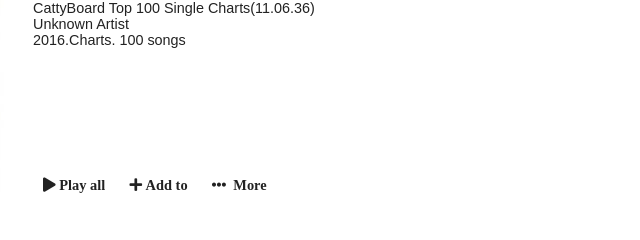
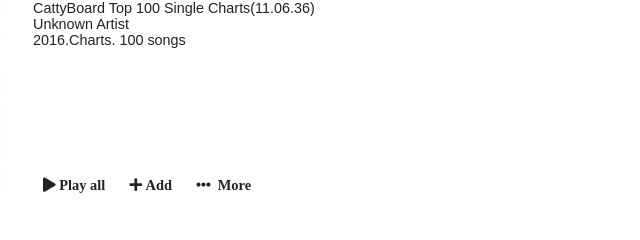
Before and after one commit to kamwaro/layout-practice, a plain HTML site: page music-app/index.html in a window 1280 px wide. Shown: the top 240 px of the page, 268-908 px from the left. Drawn offline with Linux system fonts and the light colour scheme.

Commit message:
changed index.html

```diff
--- a/music-app/index.html
+++ b/music-app/index.html
@@ -36,7 +36,7 @@
                     <div>
                         <!-- Music Controls -->
                         <i class="fa fa-play">&nbsp;Play all</i>
-                        <i class="fa fa-plus">&nbsp;Add to</i>
+                        <i class="fa fa-plus">&nbsp;Add</i>
                         <i class="fa fa-ellipsis-h">&nbsp;&nbsp;More</i>
                     </div>
                 </section>
```
